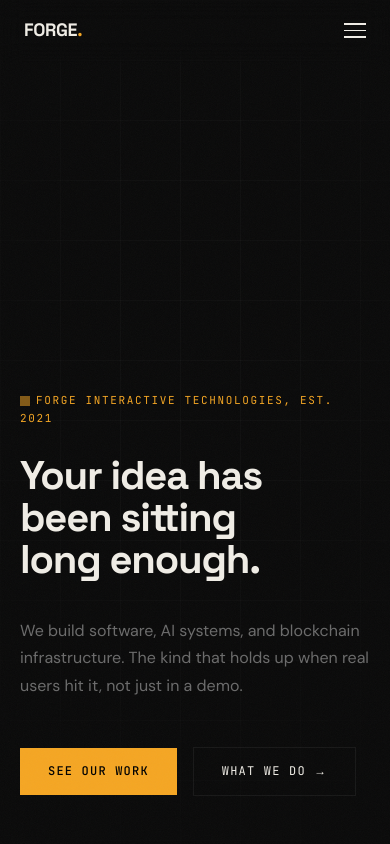
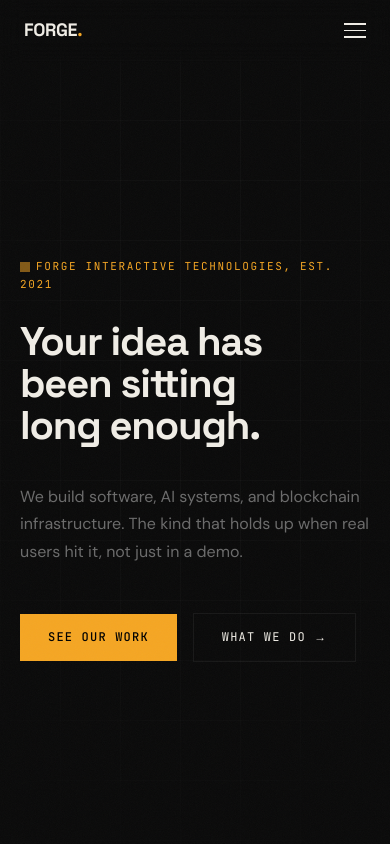
Before and after one commit to navyansh007/forge-interactive-technologies, a Next.js app: page / in a window 390 px wide. Shown: the top 844 px of the page. Built offline with nearby package versions, Linux system fonts and the light colour scheme.

Commit message:
Fix CSS for mobile

```diff
--- a/app/globals.css
+++ b/app/globals.css
@@ -349,7 +349,7 @@
 
   /* Hero */
   .hero-section    { padding: 80px 24px 0; }
-  .hero-text-col   { padding-bottom: 56px; }
+  .hero-text-col   { justify-content: center; padding-bottom: 0; }
   .hero-scroll-hint { display: none; }
 
   /* Sections */
@@ -404,7 +404,7 @@
 ═══════════════════════════════════════════════════════ */
 @media (max-width: 480px) {
   .hero-section    { padding: 76px 20px 0; }
-  .hero-text-col   { padding-bottom: 48px; }
+  .hero-text-col   { justify-content: center; padding-bottom: 0; }
   .section-outer   { padding: 60px 20px; }
   .stats-outer     { padding: 48px 20px; }
   .process-outer   { padding: 60px 20px; }
```
